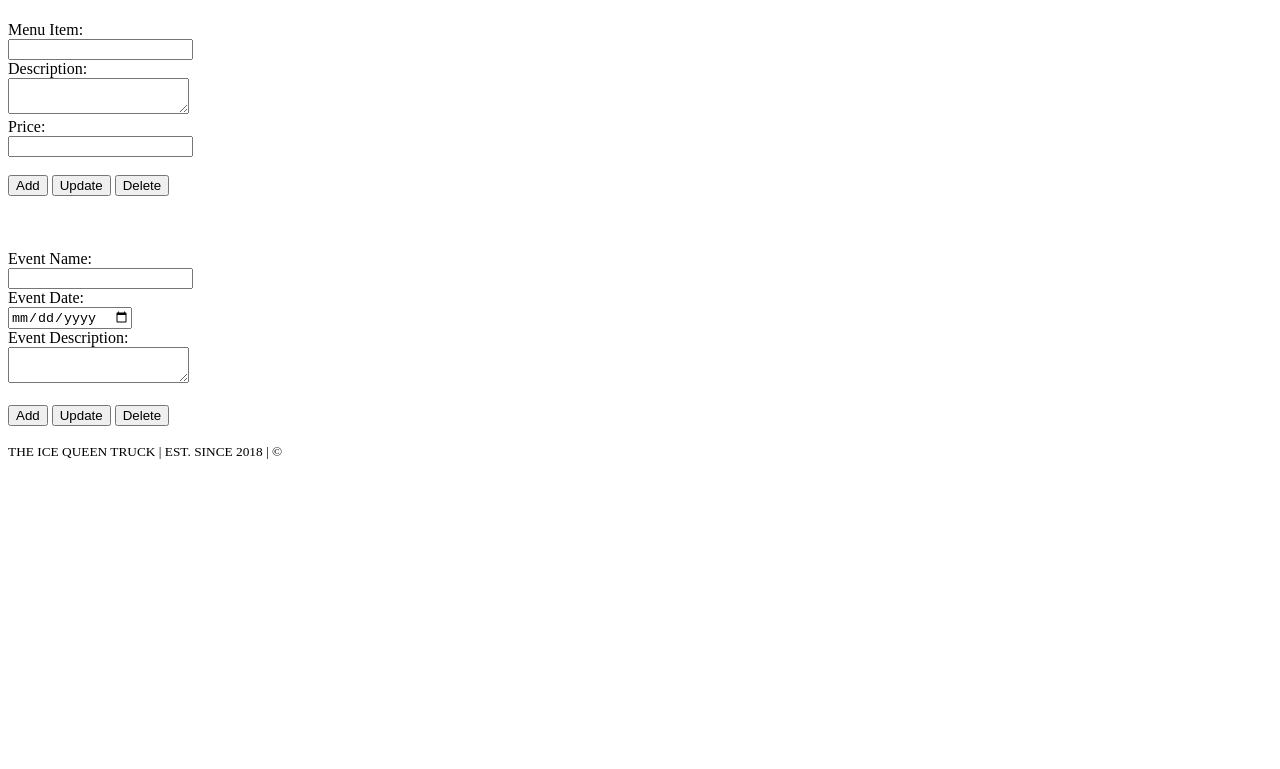
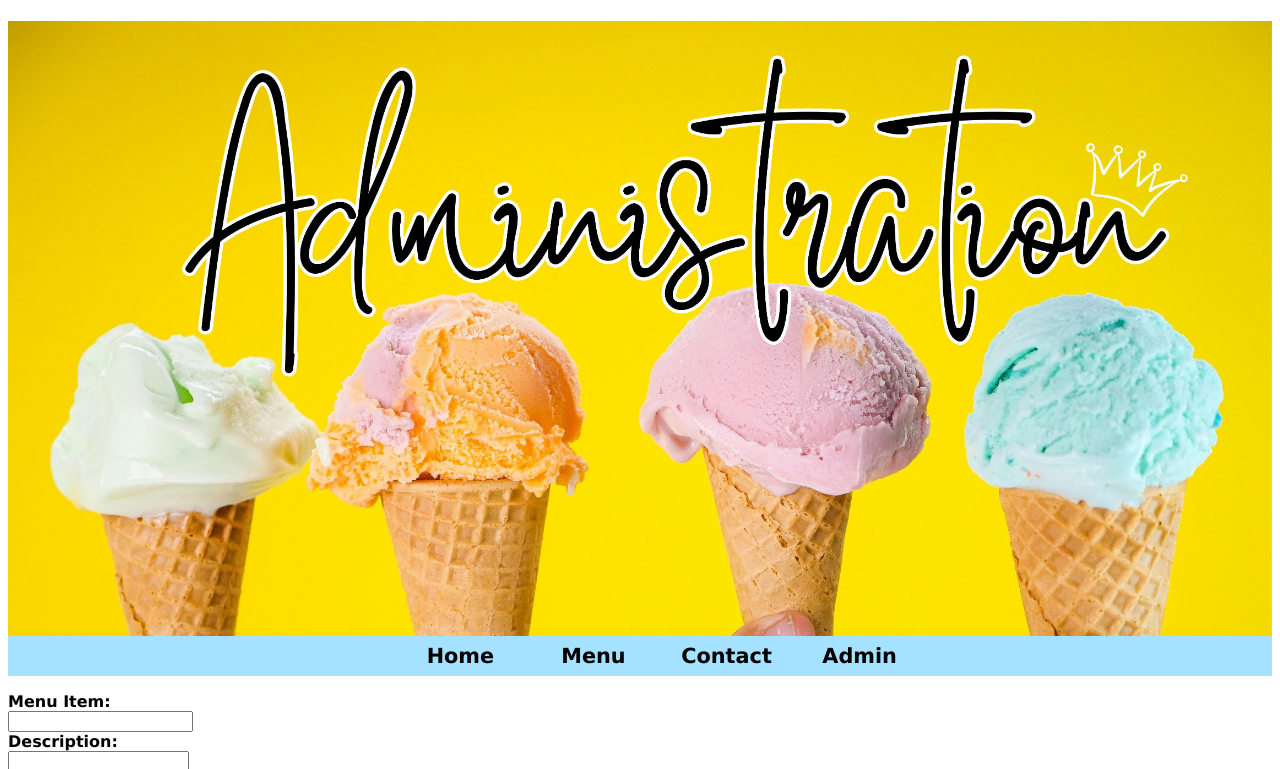
Before and after one commit to molitsam/finalproject, a website: page public/admin.html in a window 1280 px wide. Shown: the top 769 px of the page. Drawn offline with Linux system fonts and the light colour scheme.

Commit message:
minor html and css fixes

```diff
--- a/public/admin.html
+++ b/public/admin.html
@@ -7,20 +7,29 @@
     <title> Ice Admin  </title>
 </head>
 <body>
+  <div id="content">
   <header>
     <h1></h1>
     <!--banner image-->
 </header>
+<nav>
+  <ul>
+    <li><a href="home.html">Home</a></li>
+    <li><a href="menu.html">Menu</a></li>
+    <li> <a href="contact.html">Contact</a> </li>
+    <li><a href="admin.html">Admin</a></li>
+  </ul>
+</nav>
     <form id="modifyMenu">
-        <label>Menu Item:</label>
+        <label><strong>Menu Item:</strong></label>
         <br>
         <input type="text" id="name" required>
         <br>
-        <label>Description:</label>
+        <label><strong>Description:</strong><label>
         <br>
         <textarea id="description" required></textarea>
         <br>
-        <label>Price:</label>
+        <label><strong>Price:</strong><label>
         <br>
         <input type="number" id="price" step="0.01" required>
         <br>
@@ -33,15 +42,15 @@
       <br>
       <br>
       <form id="modifyEvent">
-        <label>Event Name:</label>
+        <label><strong>Event Name:</strong><label>
         <br>
         <input type="text" id="eventName"required>
         <br>
-        <label>Event Date:</label>
+        <label><strong>Event Date:</strong><label>
         <br>
         <input type="date" id="eventDate"required>
         <br>
-        <label>Event Description:</label>
+        <label><strong>Event Description:</strong><label>
         <br>
         <textarea id="eventDescription"required></textarea>
         <br>
@@ -53,6 +62,7 @@
       <footer>
         <p><small> THE ICE QUEEN TRUCK | EST. SINCE 2018 | &copy;  </small></p>
       </footer>
+    </div>
 </body>
 </html>
 
--- a/public/styles/admin.css
+++ b/public/styles/admin.css
@@ -0,0 +1,95 @@
+/*Admin Page*/
+/*website things*/
+:root{
+
+    /*Come back to review this ROOT For Web Page Theme & Colors*/
+    --floralwhite:rgb(250, 246, 227);
+    --Yellow:rgb(252, 224, 114) ;
+    --Purple:rgb(230, 204, 255) ;
+    --Black:rgb(0, 0, 0) ;
+   --Pink: rgb(255, 153, 187);
+   --Blue:rgb(164, 226, 255);
+
+  }
+
+  #content{
+    max-width: 1600px;
+    margin: 3px auto;
+  }
+  /*website fonts*/
+  body {
+    font-family: Verdana, Geneva, Tahoma, sans-serif;
+  }
+  /*header*/
+  header {
+
+    background-image: url(../styles/images/AdminBanner.jpg);
+    background-size: 100%;
+    height: 615px;
+
+   }
+
+  header p{
+    float: right;
+    padding-top: 300px;
+    padding-right: 2%;
+    color: white;
+  }
+
+  header a {
+    color: white;
+  }
+  /*navigation*/
+    nav{
+        margin-top:-1rem;
+        background-color: var(--Blue);
+        text-align: center;
+
+       }
+
+      nav ul{
+        list-style-type: none ;
+      }
+
+       nav li {
+        display: inline-block;
+        text-align: center;
+        width: 8rem;
+        height: 2rem;
+        padding-top: .5rem;
+        position: relative;
+      }
+
+      nav a{
+        text-decoration: none;
+        color: var(--Black);
+        font-size: 1.3rem;
+        font-weight: 600;
+       }
+
+        nav ul li:hover{
+          background-color: var(--Purple);
+        }
+
+        nav ul li:hover a{
+          color: var(--floralwhite);
+        }
+        /*body area*/
+
+
+
+
+
+
+        /*footer*/
+        footer{
+            clear:both;
+            background-color: var(--Blue);
+            padding-left: 2%;
+            padding-top: 2px;
+            padding-bottom: 2px;
+            /*to make sure the bottons aren't running along the footer*/
+            margin-top: 2%;
+            text-align: center;
+            position:static;
+           }
--- a/public/styles/contact.css
+++ b/public/styles/contact.css
@@ -11,7 +11,7 @@
    --Blue:rgb(164, 226, 255);
 
   }
-  #page{
+  #content{
     max-width: 1600px;
     margin: 3px auto;
   }
@@ -31,7 +31,6 @@ header {
   header p{
     float: right;
     padding-top: 300px;
-    padding-right: 2%;
     color: white;
   }
 
@@ -43,9 +42,7 @@ header {
         margin-top:-1rem;
         background-color: var(--Blue);
         text-align: center;
-
        }
-
       nav ul{
         list-style-type: none ;
       }
@@ -74,21 +71,31 @@ header {
           color: var(--floralwhite);
         }
         section{
-            width: 1750px;
-            padding: 20px;
-            margin: 20px;
-        }article p{
             padding: 20px;
         }
         article{
             text-align: center;
         }
-        form{
+
+        /*changing article to be just the section*/
+        article p{
+          padding: 15px;
+        }
+        #sendButton{
+          background-color: var(--Pink);
+          color: var(--Black);
+          font-family: Verdana, Geneva, Tahoma, sans-serif;
+          font-size: 15px;
+          padding: 10px 24px;
+          border: none;
+        }
+        #sendButton:hover{
+          background-color: var(--floralwhite);
+          color: var(--Pink);
 
         }
         footer{
             clear:both;
-            /*Will clear the float value for left and right sides */
             background-color: var(--Blue);
             padding-left: 2%;
             padding-top: 2px;
--- a/public/styles/menu.css
+++ b/public/styles/menu.css
@@ -12,7 +12,7 @@
    --Blue:rgb(164, 226, 255);
 
   }
-#page{
+#content{
     max-width: 1600px;
     margin: 3px auto;
   }
@@ -80,6 +80,8 @@ header {
             margin: 20px;
             float: left;
           }
+
+
           /*cannot figure out how to center the photo*/
 
           article:last-of-type{
@@ -90,7 +92,6 @@ header {
           }
           footer{
             clear:both;
-            /*Will clear the float value for left and right sides */
             background-color: var(--Blue);
             padding-left: 2%;
             padding-top: 2px;
```
Also changed, not shown: public/contact.html (+2 -2 lines), public/menu.html (+2 -2 lines).
